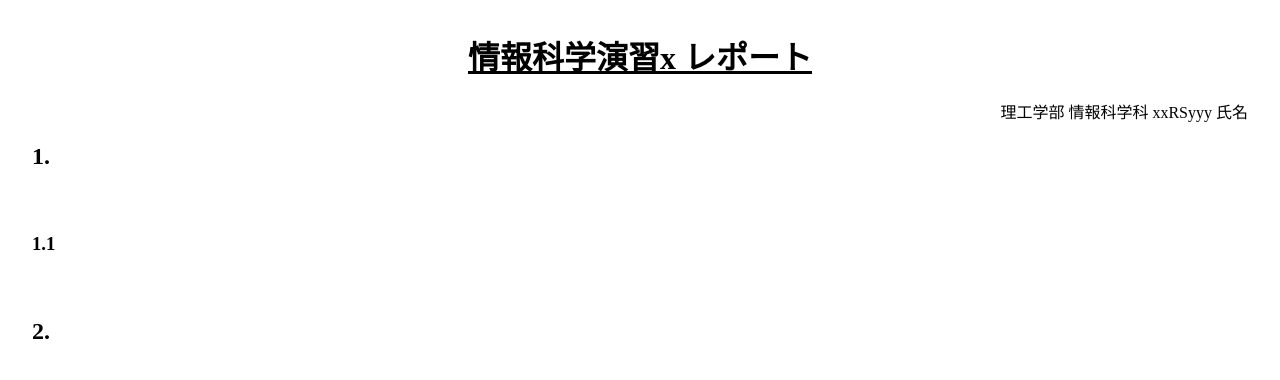
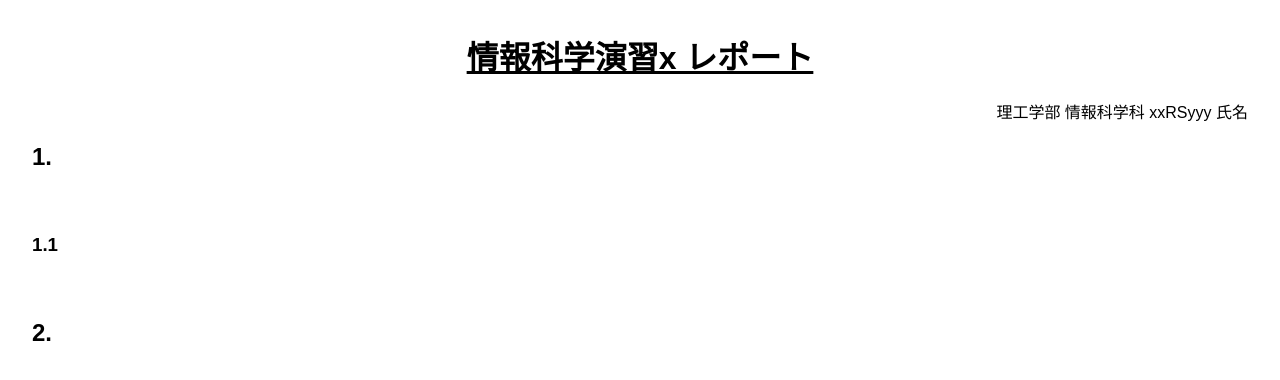
Before and after one commit to smkwlab/ise-report-template, a plain HTML site: page index.html in a window 1280 px wide. Drawn offline with nearby package versions, Linux system fonts and the light colour scheme.

Commit message:
body に font-family の記述を追加。記述順の変更。
font-family の追加は、workflow 中の wkhtmltopdf にゴシックフォントを使わせるため

```diff
--- a/style.css
+++ b/style.css
@@ -1,6 +1,14 @@
 /*
  * 下川研情報科学演習 Web レポート用スタイルファイル
  */
+
+/* ページ全体にマージンを設定。sans-serif(ゴシック体)を指定 */
+/* h2, 図表番号用のカウンターを初期化。 */
+body {
+    margin: 2em;
+    font-family: sans-serif;
+    counter-reset: chapter table figure;
+}
 
 /* 報告書の表題 */
 h1 {
@@ -13,12 +21,6 @@ h1 {
 /* 著者情報は右寄せ */
 .author {
     text-align: right;
-}
-
-/* h2, 図表番号用のカウンターを初期化。ページ全体にマージンを設定 */
-body {
-    counter-reset: chapter table figure;
-    margin: 2em;
 }
 
 /* h3 用カウンターを初期化 */
```
